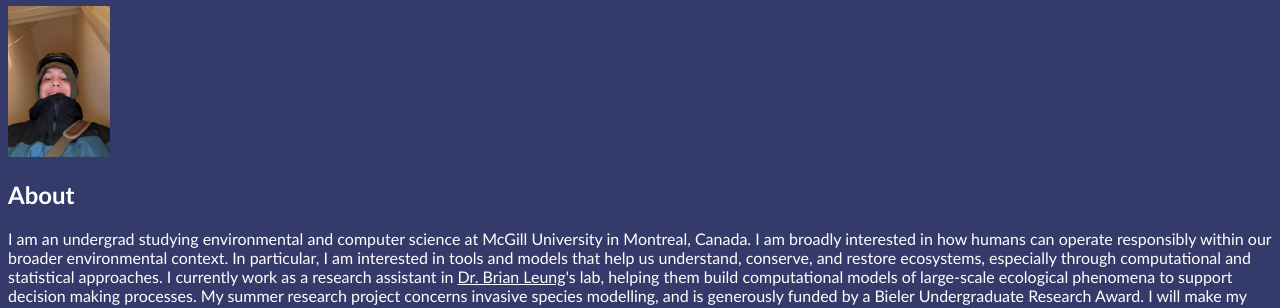
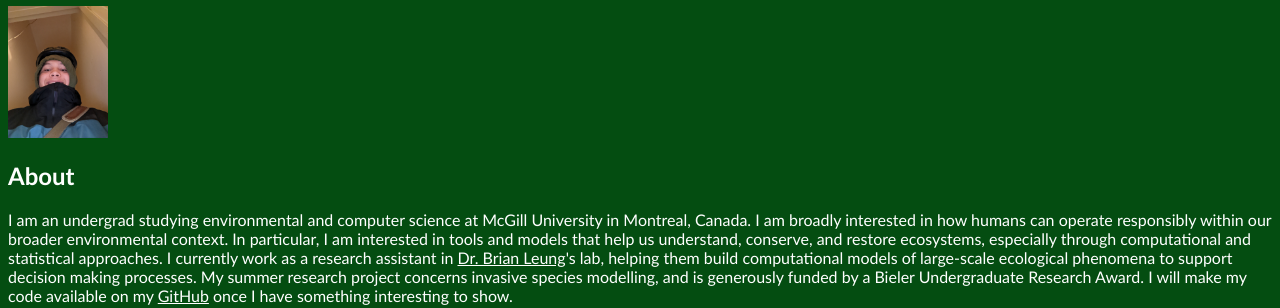
Before and after one commit to SamiSugs/samisugiarta.ca, a plain HTML site: page index.html in a window 1280 px wide. Shown: the part 76-384 px from the top of the page. Drawn offline with Linux system fonts and the light colour scheme.

Commit message:
added favicon, changed background colour, CNAME

```diff
--- a/assets/style.css
+++ b/assets/style.css
@@ -1,5 +1,5 @@
 body {
-  background-color: #343b6b;
+  background-color: #044d11;
 }
 
 * {
--- a/index.html
+++ b/index.html
@@ -2,6 +2,7 @@
 <html lang="en">
 	<head>
   		<link rel="stylesheet" href="assets/style.css">
+  		<link rel="icon" href="assets/favicon.ico">
 		<meta charset="UTF-8">
 		<meta name="viewport" content="width=device-width, initial-scale=1.0">
 		<title>Sami Sugiarta</title>
@@ -13,7 +14,7 @@
 			<h1>Sami Sugiarta</h1>
 		</header>
 
-		<img src=assets/me.jpg alt="Selfie of Sami" width=102 height=151>
+		<img src=assets/me.jpg alt="Selfie of Sami" width=100 height=132>
 
 		<main>
 			<section id="about">
```
Also changed, not shown: assets/favicon.ico (added).
